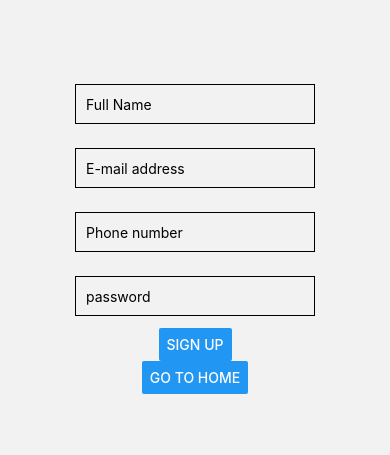
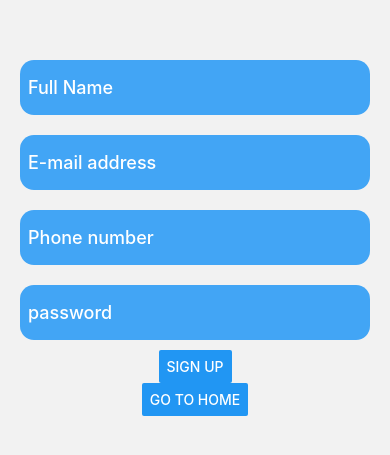
Before and after one commit to LateBox/client, a React Native app: screen /Register in a window 390 px wide. Shown: the part 189-644 px from the top of the page. Built offline with nearby package versions, Linux system fonts and the light colour scheme.

Commit message:
update layout signup screen

```diff
--- a/src/views/SignupScreen.js
+++ b/src/views/SignupScreen.js
@@ -38,12 +38,25 @@ function SignupScreen({ navigation }) {
 
 
 const styles = StyleSheet.create({
+    app: {
+        backgroundColor: 'white'
+      },
     input: {
-        height: 40,
-        margin: 12,
-        borderWidth: 1,
-        padding: 10,
-    },
+        width: 350,
+        height: 55,
+        backgroundColor: '#42A5F5',
+        margin: 10,
+        padding: 8,
+        color: 'white',
+        borderRadius: 14,
+        fontSize: 18,
+        fontWeight: '500',
+      },
+      container: {
+        flex: 1,
+        justifyContent: 'center',
+        alignItems: 'center'
+      }
 });
 
 export default SignupScreen;
```
